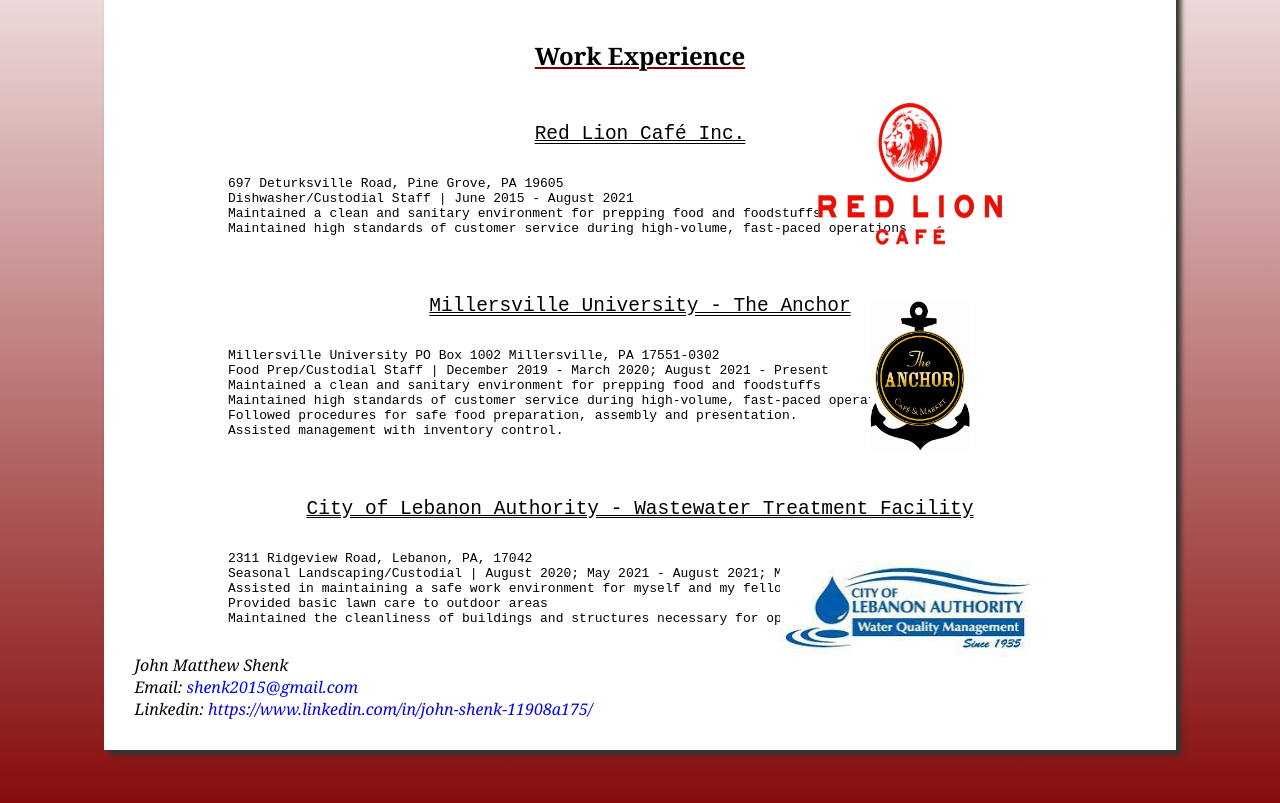
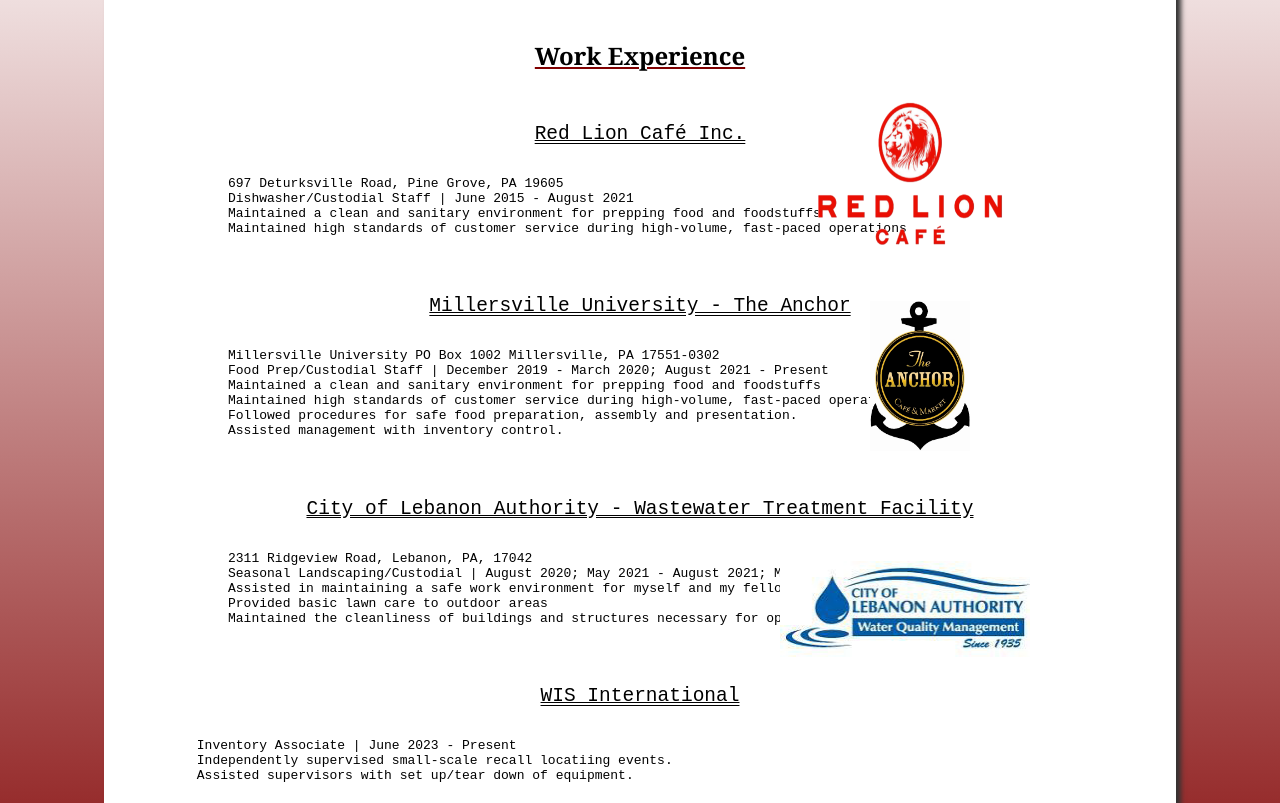
Before and after one commit to Jn-Mw-Sk/johnmshenk.github.io, a plain HTML site: page experience.html in a window 1280 px wide. Shown: the part 149-952 px from the top of the page. Drawn offline with Linux system fonts and the light colour scheme.

Commit message:
MAde some minor changes.

```diff
--- a/experience.html
+++ b/experience.html
@@ -46,6 +46,13 @@
             Maintained the cleanliness of buildings and structures necessary for operations
         </pre>
         <img src = "Images/COLA.jpg" class = "cola">
+
+    <pre>
+        <h2 class = "occupation">WIS International</h2>
+        Inventory Associate | June 2023 - Present
+        Independently supervised small-scale recall locatiing events.
+        Assisted supervisors with set up/tear down of equipment.
+    </pre>
         <footer>
             <i>
                 John Matthew Shenk<br>
```
Also changed, not shown: education.html (+0 -2 lines), skills.html (+3 -1 lines).
